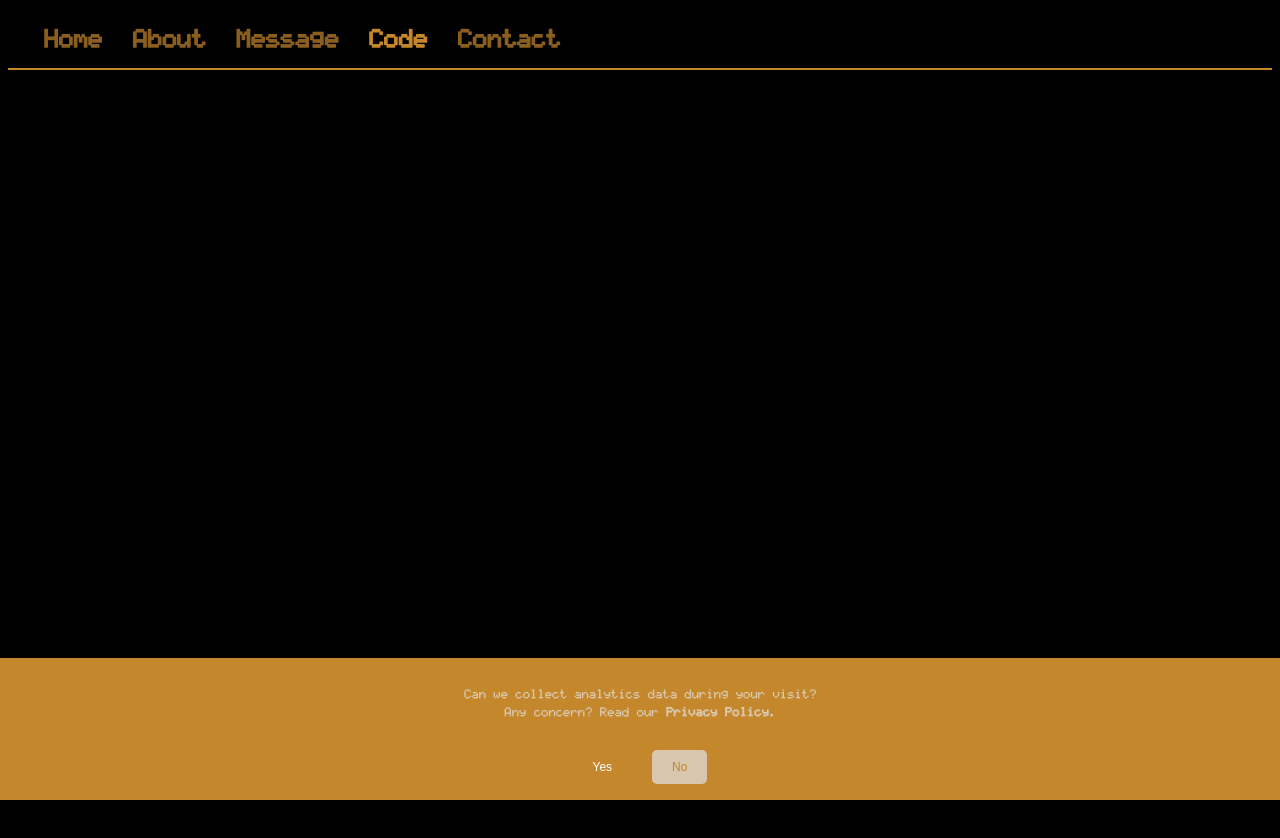
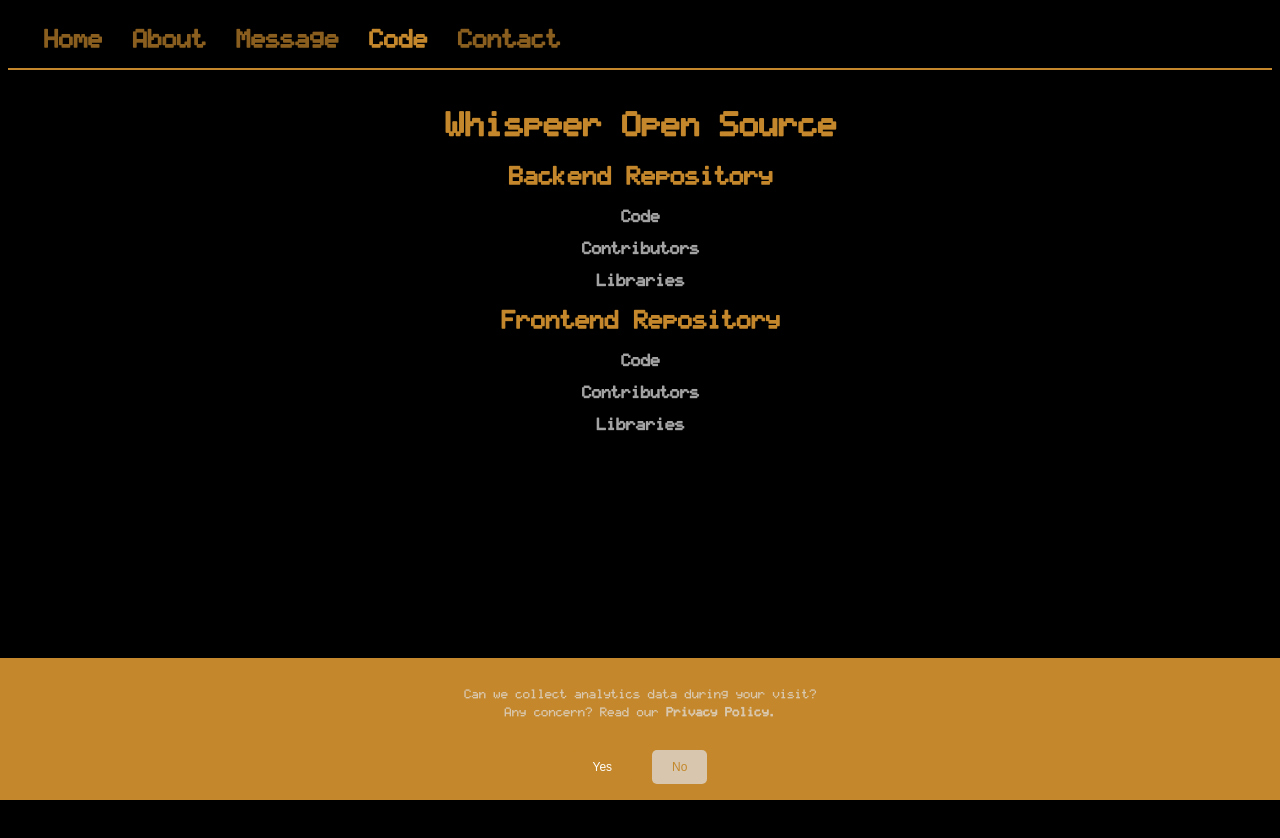
Before and after one commit to whispeer-me/whispeer, a Vue app: page /code in a window 1280 px wide. Shown: the top 838 px of the page. Built offline with nearby package versions, Linux system fonts and the light colour scheme; no server answers.

Commit message:
Create Code Page

```diff
--- a/src/assets/scss/app.scss
+++ b/src/assets/scss/app.scss
@@ -29,6 +29,10 @@ $heading-font-size: 3em;
 // Navigation
 $header-height: 60px;
 $footer-height: 130px;
+
+h1 {
+  color: $primary-color;
+}
 
 // Common Styles
 %lcd-font {
--- a/src/router/index.js
+++ b/src/router/index.js
@@ -1,6 +1,7 @@
 import Vue from "vue";
 import VueRouter from "vue-router";
 import HomeView from "@/views/HomeView.vue";
+import CodeView from "@/views/CodeView.vue";
 import MessageView from "@/views/message/MessageView.vue";
 import CreateMessageView from "@/views/message/CreateMessageView.vue";
 import PrivacyPolicyView from "@/views/PrivacyPolicyView.vue";
@@ -21,6 +22,12 @@ const routes = [
     // which is lazy-loaded when the route is visited.
     component: () =>
       import(/* webpackChunkName: "about" */ "../views/AboutView.vue"),
+  },
+
+  {
+    path: "/code",
+    name: "code",
+    component: CodeView,
   },
   {
     path: "/privacy-policy",
--- /dev/null
+++ b/src/views/CodeView.vue
@@ -0,0 +1,55 @@
+<template>
+  <div class="code">
+    <h1>Whispeer Open Source</h1>
+    <div class="repo-section" v-for="repo in repositories" :key="repo.name">
+      <h2>{{ repo.name }}</h2>
+      <p><a :href="repo.url" target="_blank">Code</a></p>
+      <p>
+        <a :href="repo.url + '/contributors'" target="_blank">Contributors</a>
+      </p>
+      <p>
+        <a :href="repo.url + '/blob/main/package.json'" target="_blank"
+          >Libraries</a
+        >
+      </p>
+    </div>
+  </div>
+</template>
+
+<script>
+export default {
+  data() {
+    return {
+      repositories: [
+        {
+          name: "Backend Repository",
+          url: "https://github.com/whispeer-me/backend",
+        },
+        {
+          name: "Frontend Repository",
+          url: "https://github.com/whispeer-me/frontend",
+        },
+      ],
+    };
+  },
+};
+</script>
+
+<style scoped lang="scss">
+@import "@/assets/scss/app.scss";
+
+.repo-section {
+  margin-bottom: 20px;
+}
+
+h2 {
+  color: $primary-color;
+}
+
+a {
+  color: $secondary-color;
+  &:hover {
+    color: $hover-color;
+  }
+}
+</style>
--- a/src/views/message/CreateMessageView.vue
+++ b/src/views/message/CreateMessageView.vue
@@ -216,10 +216,6 @@ $input-padding: 10px;
 .create-message-view {
   text-align: center;
 
-  h1 {
-    color: $primary-color;
-  }
-
   textarea {
     width: 80%;
     height: 100px;
```
